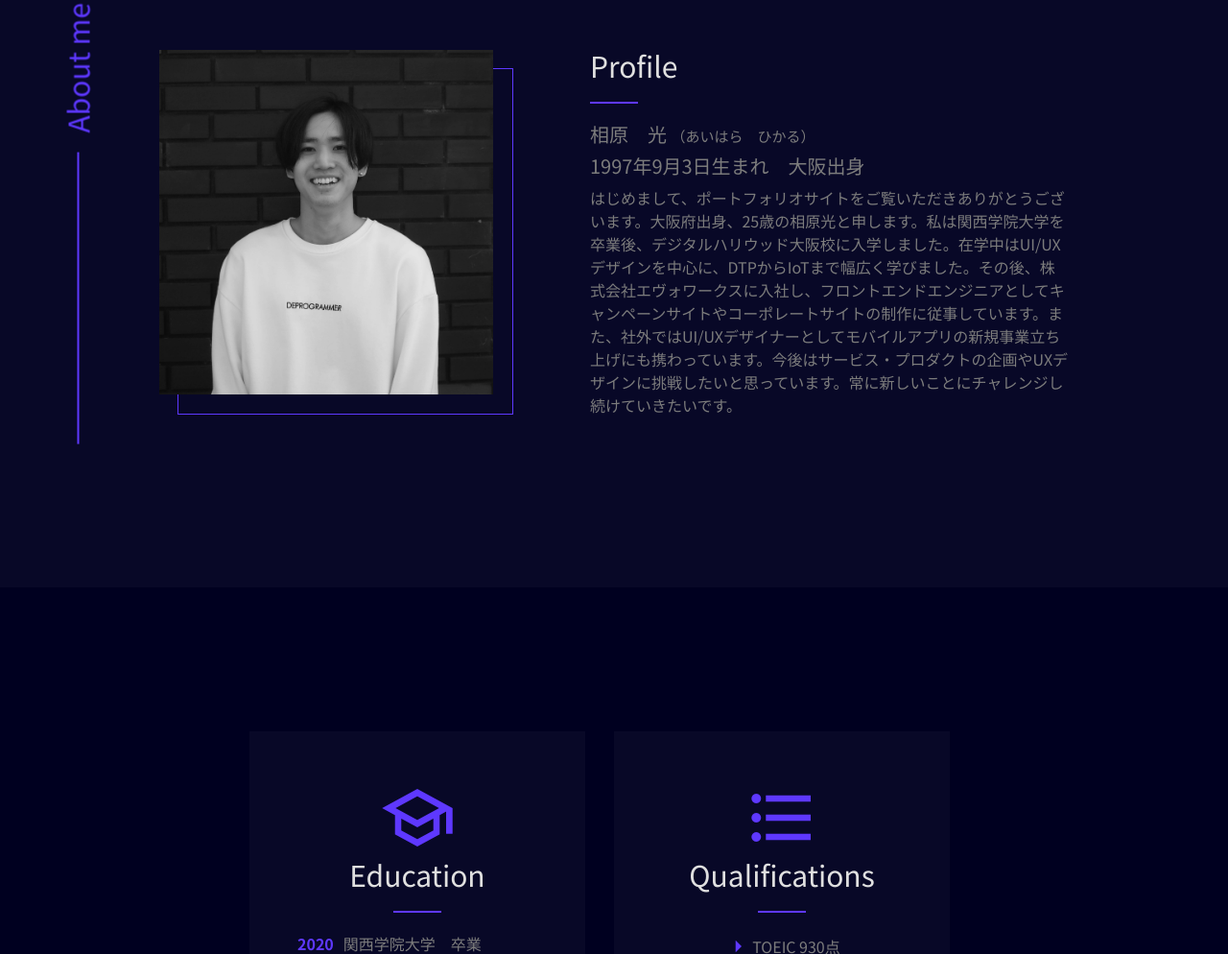
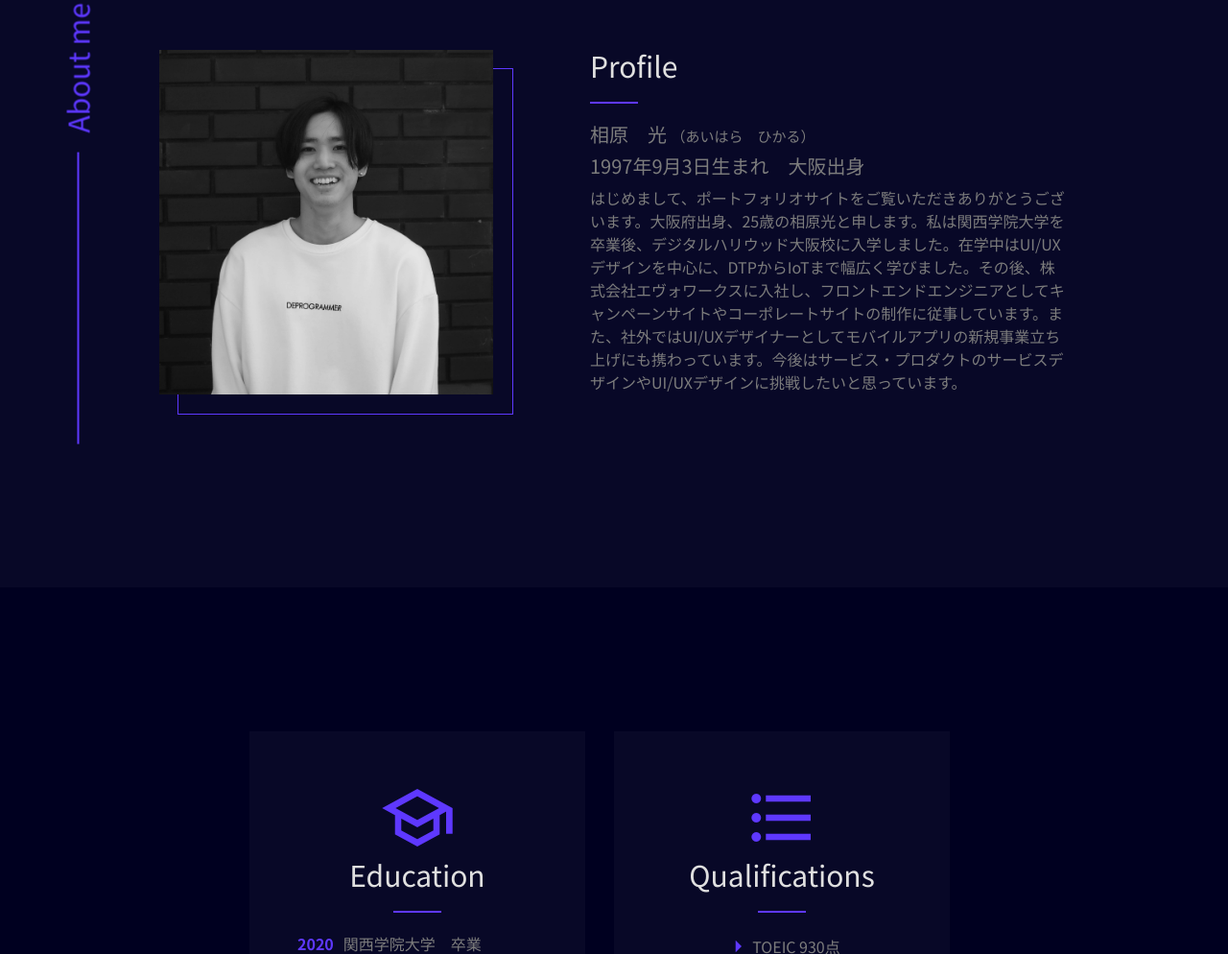
Before and after one commit to aihika/portfolio, a plain HTML site: page portfolio/index.html in a window 1280 px wide. Shown: the part 899-1893 px from the top of the page at 96% size. Drawn offline with nearby package versions, Linux system fonts and the light colour scheme.

Commit message:
Change profile message

```diff
--- a/portfolio/index.html
+++ b/portfolio/index.html
@@ -71,7 +71,7 @@
             <div class="text-border"></div>
             <p class="profile-text-name">相原　光 <span class="kana">（あいはら　ひかる）</span></p>
             <p class="profile-text-birthday">1997年9月3日生まれ　大阪出身</p>
-            <p class="profile-text-message">はじめまして、ポートフォリオサイトをご覧いただきありがとうございます。大阪府出身、25歳の相原光と申します。私は関西学院大学を卒業後、デジタルハリウッド大阪校に入学しました。在学中はUI/UXデザインを中心に、DTPからIoTまで幅広く学びました。その後、株式会社エヴォワークスに入社し、フロントエンドエンジニアとしてキャンペーンサイトやコーポレートサイトの制作に従事しています。また、社外ではUI/UXデザイナーとしてモバイルアプリの新規事業立ち上げにも携わっています。今後はサービス・プロダクトの企画やUXデザインに挑戦したいと思っています。常に新しいことにチャレンジし続けていきたいです。</p>
+            <p class="profile-text-message">はじめまして、ポートフォリオサイトをご覧いただきありがとうございます。大阪府出身、25歳の相原光と申します。私は関西学院大学を卒業後、デジタルハリウッド大阪校に入学しました。在学中はUI/UXデザインを中心に、DTPからIoTまで幅広く学びました。その後、株式会社エヴォワークスに入社し、フロントエンドエンジニアとしてキャンペーンサイトやコーポレートサイトの制作に従事しています。また、社外ではUI/UXデザイナーとしてモバイルアプリの新規事業立ち上げにも携わっています。今後はサービス・プロダクトのサービスデザインやUI/UXデザインに挑戦したいと思っています。</p>
           </div>
         </div>
       </div>
```
